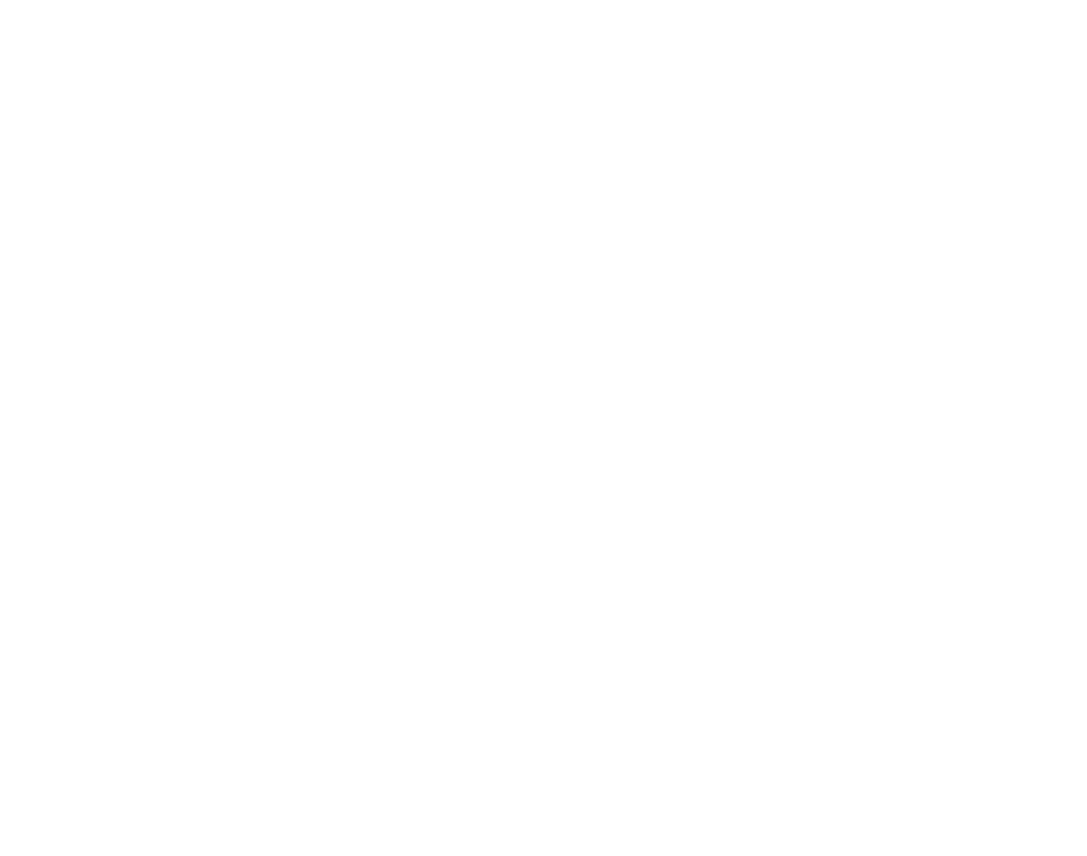
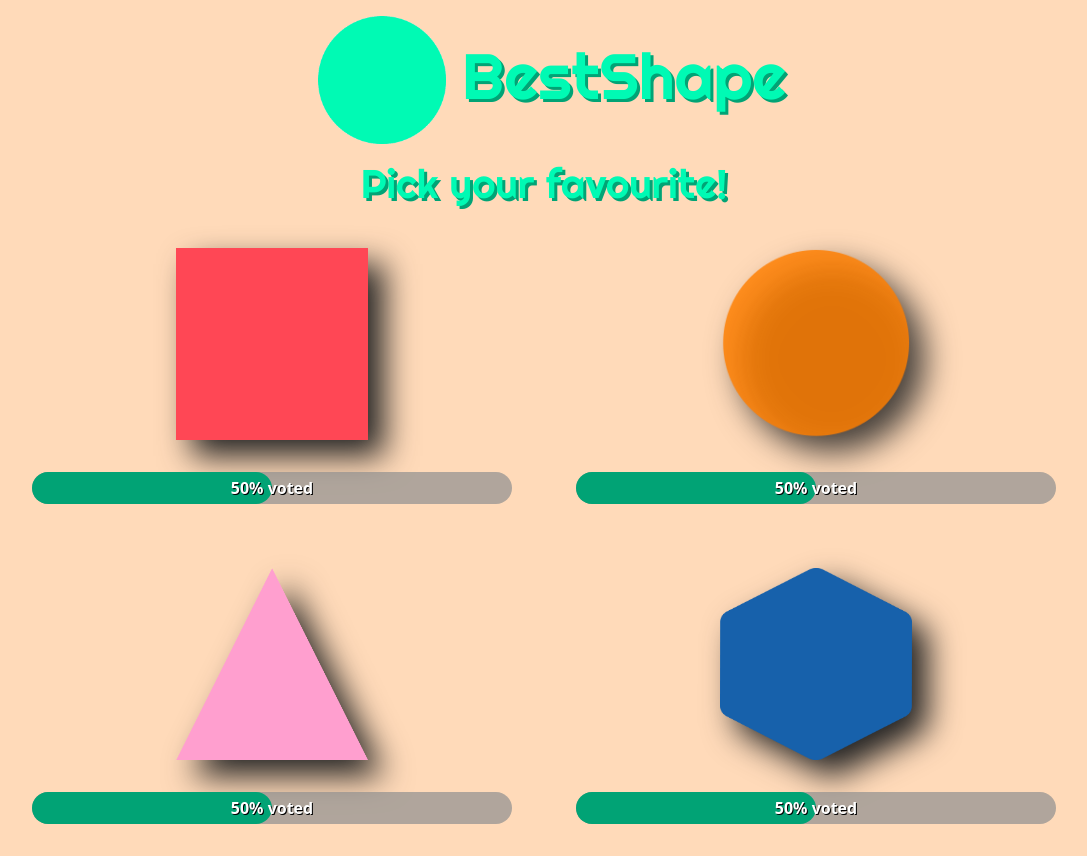
Before and after one commit to FMularski/bestshape, a Django app: page / in a window 1280 px wide. Before the commit the part shown is empty. Shown: the whole page, without its empty margins (96-1183 px from the left). Before the commit the page ends 800 px from the top, so only its background shows below. Run offline with Django 3.2, Linux system fonts and the light colour scheme; the visitor is signed in with stand-in values (Sample User, id 1).

Commit message:
styled index page

```diff
--- /dev/null
+++ b/shapes/static/shapes/css/index.css
@@ -0,0 +1,62 @@
+main {
+  width: 80rem;
+  margin: auto;
+}
+
+main h1 {
+  text-align: center;
+}
+
+div#shapes {
+  width: 80rem;
+  -ms-flex-wrap: wrap;
+      flex-wrap: wrap;
+}
+
+div#shapes div.shape {
+  width: 30rem;
+  margin: 2rem;
+}
+
+div#shapes div.shape img {
+  -webkit-filter: drop-shadow(5px 5px 5px #222);
+  filter: drop-shadow(1rem 1rem 1rem #222);
+  -webkit-transition: all 0.3s ease;
+  transition: all 0.3s ease;
+  width: 12rem;
+  height: 12rem;
+}
+
+div#shapes div.shape img:hover {
+  -webkit-transform: scale(1.1);
+          transform: scale(1.1);
+  cursor: pointer;
+}
+
+div#shapes div.shape div.bar-bg {
+  margin-top: 2rem;
+  width: 100%;
+  height: 2rem;
+  border-radius: 1rem;
+  background: rgba(145, 145, 145, 0.712);
+  position: relative;
+}
+
+div#shapes div.shape div.bar-bg div.bar {
+  width: 50%;
+  height: 2rem;
+  border-radius: 1rem;
+  background: #01a375;
+}
+
+div#shapes div.shape div.bar-bg span.bar-text {
+  position: absolute;
+  left: 50%;
+  top: 50%;
+  -webkit-transform: translateX(-50%) translateY(-50%);
+          transform: translateX(-50%) translateY(-50%);
+  color: white;
+  font-weight: bold;
+  text-shadow: black 1px 1px;
+}
+/*# sourceMappingURL=index.css.map */
--- /dev/null
+++ b/shapes/static/shapes/css/index.scss
@@ -0,0 +1,61 @@
+$theme-color-1-dark: #01a375;
+
+main {
+    width: 80rem;
+    margin: auto;
+
+    h1 {
+        text-align: center;
+    }
+}
+
+div#shapes {
+
+    width: 80rem;
+    flex-wrap: wrap;
+
+    div.shape {
+        width: 30rem;
+        margin: 2rem;
+
+        img {
+            -webkit-filter: drop-shadow(5px 5px 5px #222);
+            filter: drop-shadow(1rem 1rem 1rem #222);
+            transition: all 0.3s ease;
+            width: 12rem;
+            height: 12rem;
+
+            &:hover {
+                transform: scale(1.1);
+                cursor: pointer;
+            }
+        }
+
+
+        div.bar-bg{
+            margin-top: 2rem;
+            width: 100%;
+            height: 2rem;
+            border-radius: 1rem;
+            background: rgba(145, 145, 145, 0.712);
+            position: relative;
+
+            div.bar {
+                width: 50%;
+                height: 2rem;
+                border-radius: 1rem;
+                background: $theme-color-1-dark;
+            }
+
+            span.bar-text {
+                position: absolute;
+                left: 50%;
+                top: 50%;
+                transform: translateX(-50%) translateY(-50%);
+                color: white;
+                font-weight: bold;
+                text-shadow: black 1px 1px;
+            }
+        }
+    }
+}
--- a/shapes/templates/shapes/index.html
+++ b/shapes/templates/shapes/index.html
@@ -0,0 +1,47 @@
+{% extends 'base.html' %}
+{% load static %}
+
+{% block title %} Best Shape | Vote {% endblock %}
+{% block link %}
+    <link rel="stylesheet" href="{% static '/shapes/css/index.css' %}">
+{% endblock %}
+
+{% block main %}
+    <main>
+        <h1 class="title">Pick your favourite!</h1>
+        <div id="shapes" class="flex-center-center">
+            <div class="shape flex-column-center-center">
+                <img src="{% static '/shapes/img/square.png' %}" alt="">
+                <div class="bar-bg">
+                    <div class="bar"></div>
+                    <span class="bar-text">50% voted</span>
+                </div>
+            </div>
+            <div class="shape flex-column-center-center">
+                <img src="{% static '/shapes/img/circle.png' %}" alt="">
+                <div class="bar-bg">
+                    <div class="bar"></div>
+                    <span class="bar-text">50% voted</span>
+                </div>
+            </div>
+            <div class="shape flex-column-center-center">
+                <img src="{% static '/shapes/img/triangle.png' %}" alt="">
+                <div class="bar-bg">
+                    <div class="bar"></div>
+                    <span class="bar-text">50% voted</span>
+                </div>
+            </div>
+            <div class="shape flex-column-center-center">
+                <img src="{% static '/shapes/img/hexagon.png' %}" alt="">
+                <div class="bar-bg">
+                    <div class="bar"></div>
+                    <span class="bar-text">50% voted</span>
+                </div>
+            </div>
+        </div>
+    </main>
+{% endblock %}
+{% block footer%}{% endblock %}
+
+{% block script %}
+{% endblock %}
--- a/static/css/shared.css
+++ b/static/css/shared.css
@@ -4,6 +4,9 @@
   margin: 0;
   -webkit-box-sizing: border-box;
           box-sizing: border-box;
+}
+
+body {
   background: peachpuff;
 }
 
@@ -32,6 +35,22 @@
   -webkit-box-pack: space-evenly;
       -ms-flex-pack: space-evenly;
           justify-content: space-evenly;
+  -webkit-box-align: center;
+      -ms-flex-align: center;
+          align-items: center;
+}
+
+.flex-column-center-center {
+  display: -webkit-box;
+  display: -ms-flexbox;
+  display: flex;
+  -webkit-box-orient: vertical;
+  -webkit-box-direction: normal;
+      -ms-flex-direction: column;
+          flex-direction: column;
+  -webkit-box-pack: center;
+      -ms-flex-pack: center;
+          justify-content: center;
   -webkit-box-align: center;
       -ms-flex-align: center;
           align-items: center;
--- a/static/css/shared.scss
+++ b/static/css/shared.scss
@@ -6,6 +6,9 @@
     padding: 0;
     margin: 0;
     box-sizing: border-box;
+}
+
+body {
     background: $backgroundColor;
 }
 
@@ -24,6 +27,13 @@
 .flex-evenly-center {
     display: flex;
     justify-content: space-evenly;
+    align-items: center;
+}
+
+.flex-column-center-center {
+    display: flex;
+    flex-direction: column;
+    justify-content: center;
     align-items: center;
 }
 
```
Also changed, not shown: shapes/static/shapes/img/circle.png (added), shapes/static/shapes/img/hexagon.png (added), shapes/static/shapes/img/square.png (added), shapes/static/shapes/img/triangle.png (added), 2 other files.
